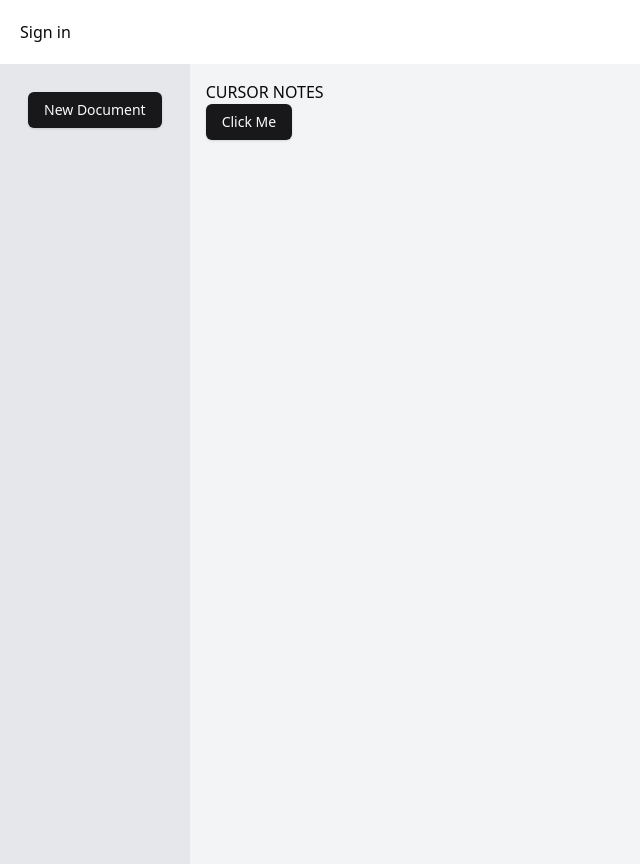
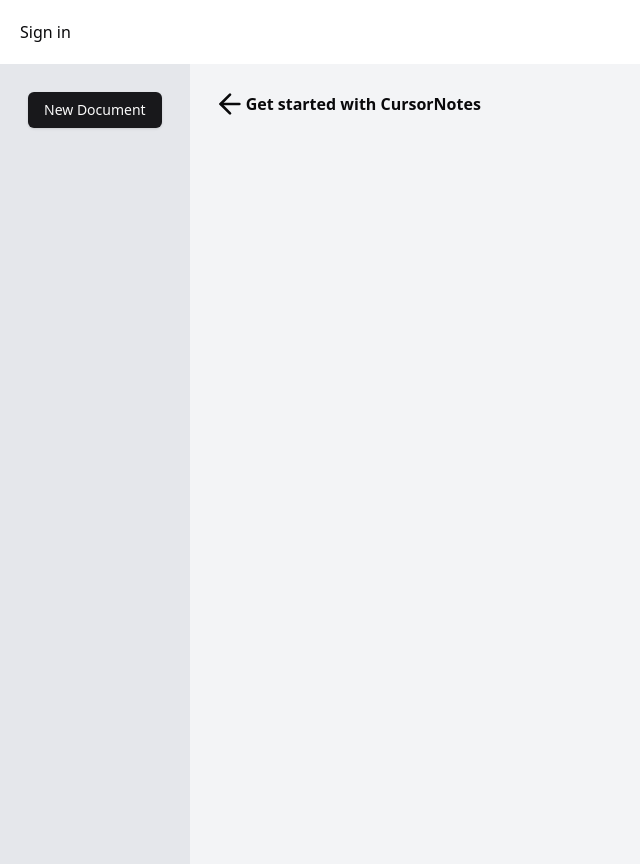
Before and after one commit to ahmadbasyouni10/CURSORNotes, a Next.js app: page / in a window 1280 px wide. Shown: the whole page, without its empty margins (0-640 px from the left). Built offline with nearby package versions, Linux system fonts and the light colour scheme; no server answers.

Commit message:
Home page styling

```diff
--- a/app/page.tsx
+++ b/app/page.tsx
@@ -1,10 +1,11 @@
 import Image from "next/image";
 import { Button } from "@/components/ui/button"
+import { ArrowLeft } from "lucide-react";
 
 export default function Home() {
   return (
-      <main className="">
-        <h1 className="2xl">CURSOR NOTES</h1>
-        <Button>Click Me</Button>
+      <main className="p-2 flex items-center">
+        <ArrowLeft className="w-8 h-8" />
+        <h1 className="2xl font-bold">Get started with CursorNotes</h1>
       </main>
   )}
```
